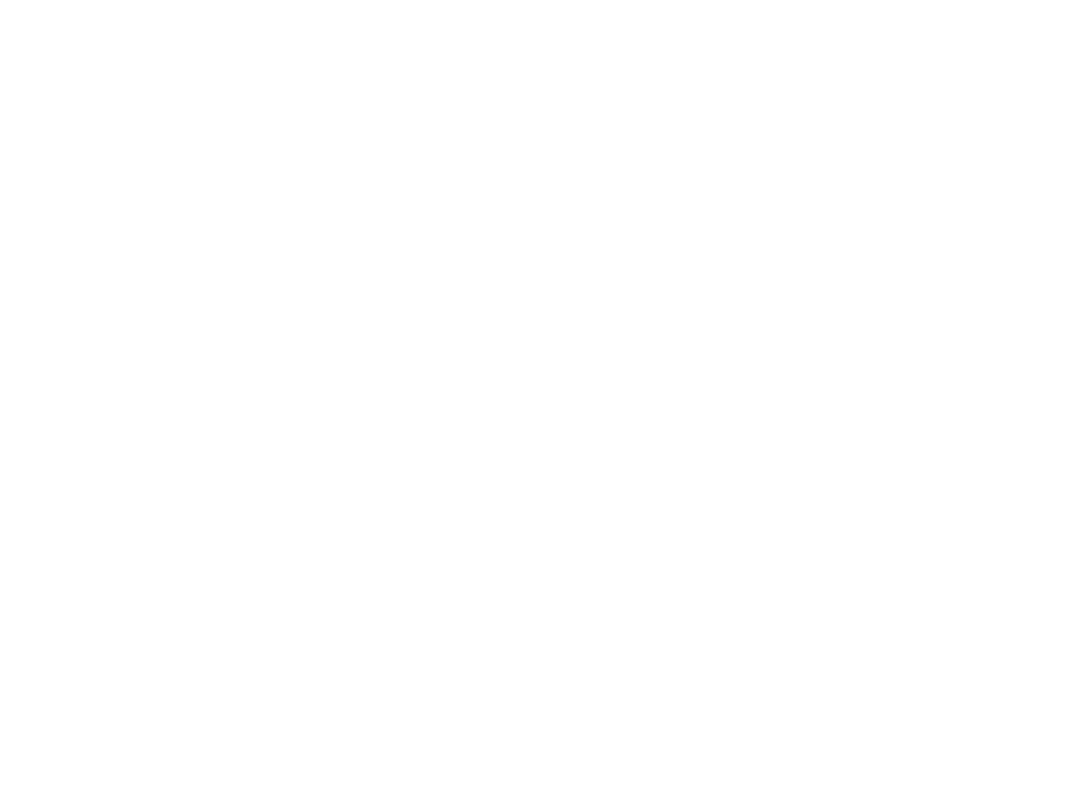
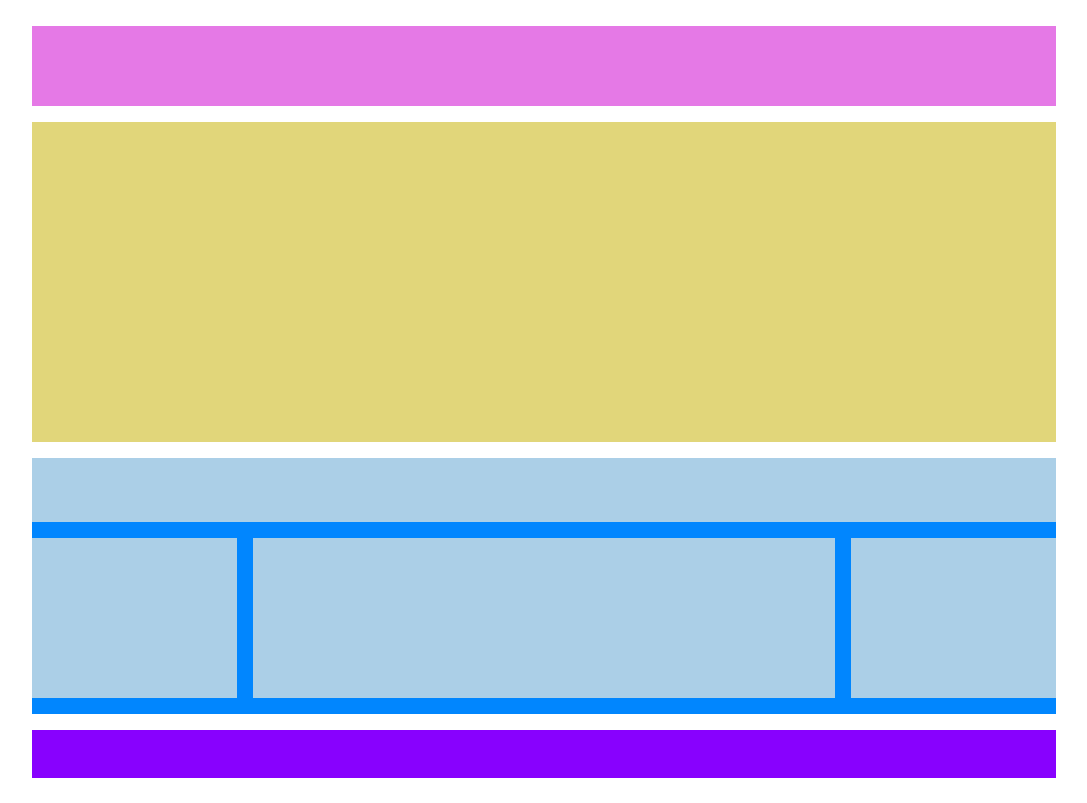
Before and after one commit to expldec/htmlcss-struttura-wp, a plain HTML site: page index.html in a window 1280 px wide. Shown: the whole page, without its empty margins (96-1183 px from the left). Drawn offline with Linux system fonts and the light colour scheme.

Commit message:
esercizio completato

```diff
--- a/css/style.css
+++ b/css/style.css
@@ -0,0 +1,73 @@
+/* reset */
+* {
+    margin: 0;
+    padding: 0;
+    box-sizing: border-box;
+}
+
+.clearfix::after {
+    content: '';
+    display: table;
+    clear: both;
+}
+
+.container {
+    width: 80%;
+    margin: 2% auto;
+}
+
+.container * {
+    margin-bottom: 1rem;
+}
+
+header {
+    height: 5rem;
+    background-color: #e579e6;
+}
+
+.jumbotron {
+    background-color: #e1d67a;
+    height: 20rem;
+}
+
+main {
+    background-color: #0186fe;
+}
+
+/* diamo uno sfondo comune a tutti i div dentro il main */
+main div {
+    background-color: #abcfe7;
+}
+
+/* stilizziamo la barra in cima al main */
+main .top {
+    height: 4rem;
+    margin-bottom: 1rem;
+}
+
+
+/* diamo il float left alle tre colonne dentro il main */
+main .left,
+main .right,
+main .center {
+    height: 10rem;
+    float: left;
+}
+
+/* diamo le dimensioni alle colonne ai lati */
+main .left,
+main .right {
+    width: 20%;
+}
+
+/* ho scelto di rare il margine solo alla colonna grande centrale. Di conseguenza la larghezza sarà il 60%
+(100% meno la larghezza di entrambe le colonne laterali) MENO il proprio margine laterale * 2 */
+main .center {
+    width: calc(60% - 2rem);
+    margin: 0 1rem;
+}
+
+footer {
+    background-color: #8801fe;
+    height: 3rem;
+}
--- a/index.html
+++ b/index.html
@@ -8,6 +8,24 @@
     <title>Struttura WP</title>
 </head>
 <body>
+    <div class="container">
+        <header>
+        </header>
 
+        <div class="jumbotron" >
+        </div>
+
+        <main class="clearfix">
+
+            <div class="top"></div>
+            <div class="left"></div>
+            <div class="center"></div>
+            <div class="right"></div>
+
+        </main>
+        <footer>
+
+        </footer>
+    </div>
 </body>
 </html>
```
